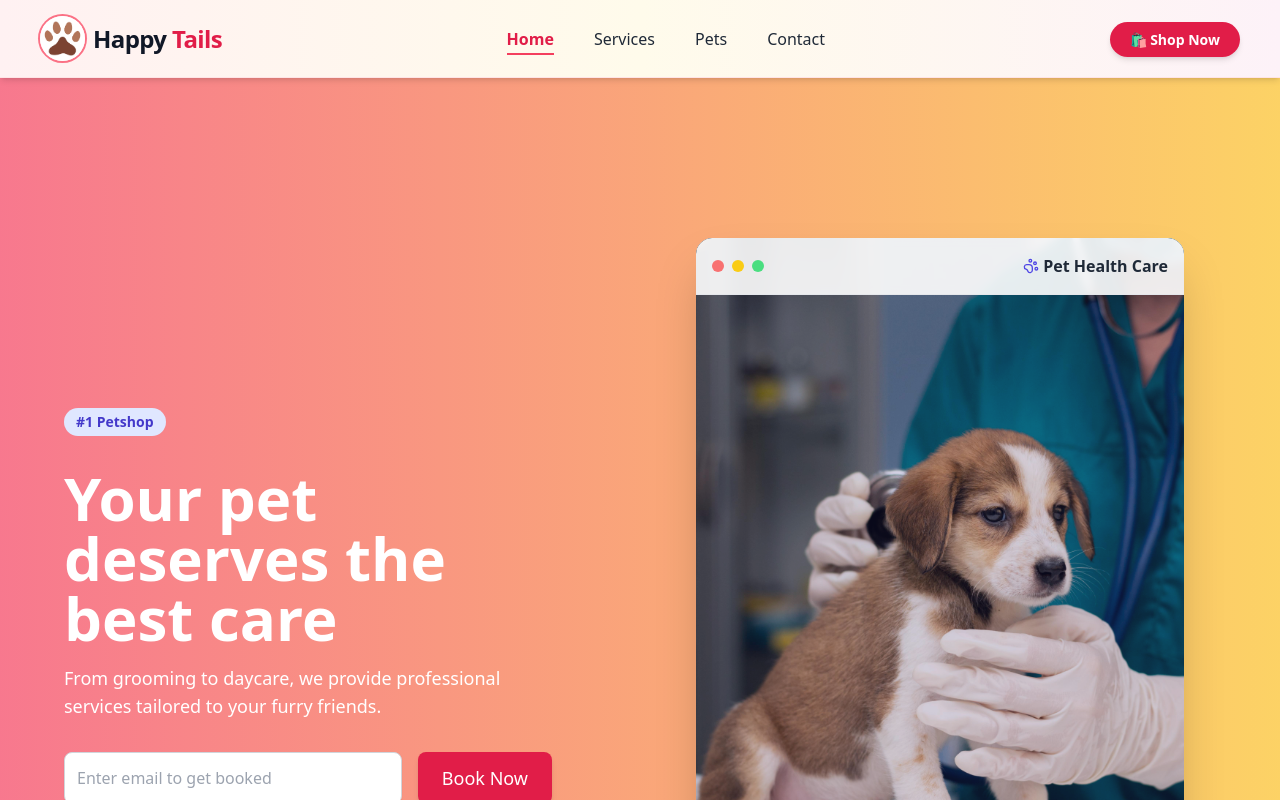
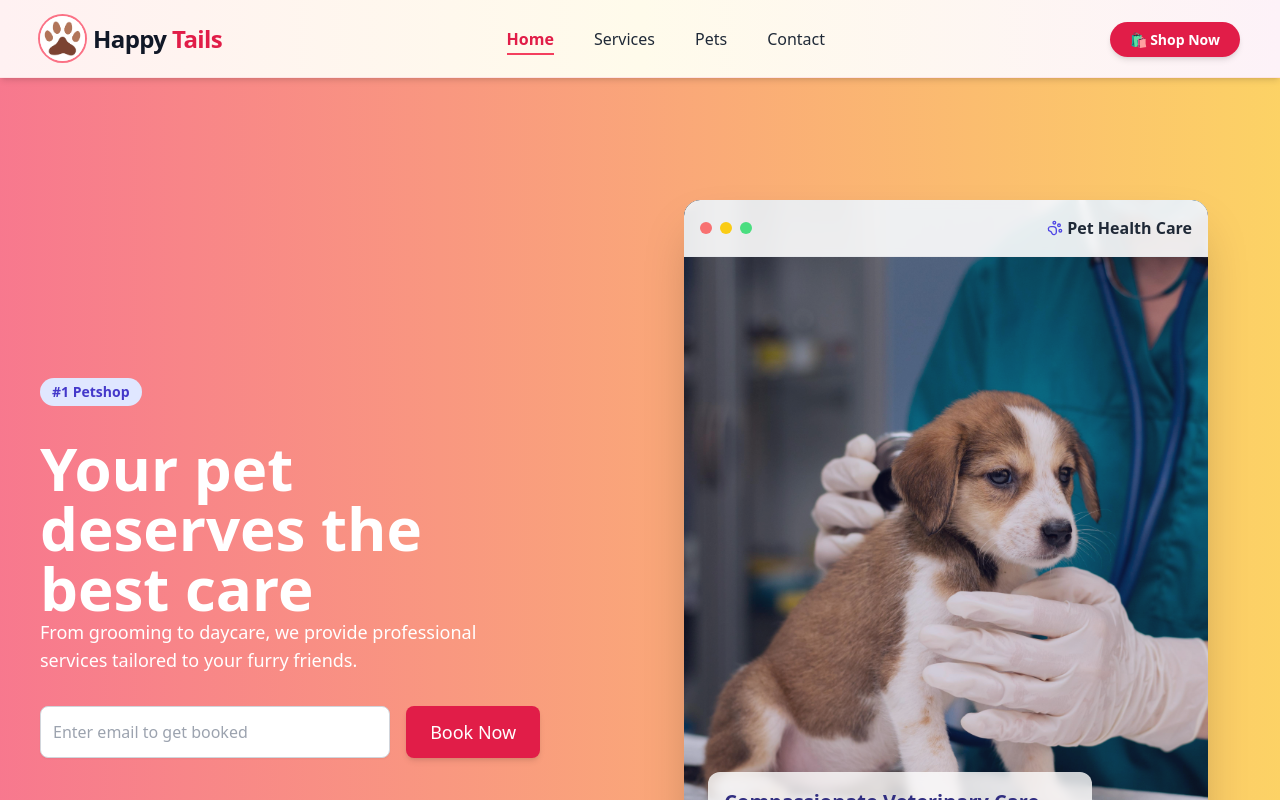
Before and after one commit to AstroCodeMir/happy-tails, a Next.js app: page / in a window 1280 px wide. Shown: the top 800 px of the page. Built offline with nearby package versions, Linux system fonts and the light colour scheme.

Commit message:
added framer-motion for fade up effects

```diff
--- a/package.json
+++ b/package.json
@@ -9,6 +9,7 @@
     "lint": "eslint"
   },
   "dependencies": {
+    "framer-motion": "^12.23.24",
     "lucide-react": "^0.545.0",
     "next": "15.5.5",
     "react": "19.1.0",
--- /dev/null
+++ b/src/components/FadeInSection.tsx
@@ -0,0 +1,27 @@
+"use client";
+
+import { motion } from "framer-motion";
+import { ReactNode } from "react";
+
+interface FadeInSectionProps {
+  children: ReactNode;
+  delay?: number; // optional delay for staggered animations
+  yOffset?: number; // optional for customizing vertical offset
+}
+
+export default function FadeInSection({
+  children,
+  delay = 0,
+  yOffset = 40,
+}: FadeInSectionProps) {
+  return (
+    <motion.div
+      initial={{ opacity: 0, y: yOffset }}
+      whileInView={{ opacity: 1, y: 0 }}
+      transition={{ duration: 0.6, delay, ease: "easeOut" }}
+      viewport={{ once: true, amount: 0.2 }}
+    >
+      {children}
+    </motion.div>
+  );
+}
--- a/src/components/Hero.tsx
+++ b/src/components/Hero.tsx
@@ -1,6 +1,7 @@
 "use client";
 
 import React from "react";
+import FadeInSection from "@/components/FadeInSection";
 
 const PawPrintIcon: React.FC<React.SVGProps<SVGSVGElement>> = (props) => (
     <svg
@@ -24,7 +25,7 @@ const PawPrintIcon: React.FC<React.SVGProps<SVGSVGElement>> = (props) => (
 
 export default function Hero() {
   return (
-    <section className="relative min-h-screen flex items-center justify-center px-6 pt-24 md:pt-32 lg:px-16">
+    <section className="relative min-h-screen flex items-center justify-center px-6 pt-[110px] md:pt-[100px] lg:pt-[90px] lg:px-10">
       {/* Background Image with Gradient Overlay */}
       <div
         className="absolute inset-0 bg-cover bg-center"
@@ -37,21 +38,25 @@ export default function Hero() {
       <div className="relative z-10 max-w-7xl w-full flex flex-col lg:flex-row items-center justify-center gap-16">
         {/* Left Content */}
         <div className="space-y-8 lg:pr-12 text-center lg:text-left">
+              <FadeInSection>
           <span className="inline-flex items-center px-3 py-1 text-sm font-semibold text-indigo-700 bg-indigo-100 rounded-full">
             #1 Petshop
           </span>
-
+              </FadeInSection>
           <header className="space-y-4">
+            <FadeInSection delay={0.2}>
             <h1 className="text-5xl md:text-6xl font-extrabold text-white leading-tight">
               Your pet <br />
               deserves the <br />
               best care
             </h1>
+
             <p className="text-lg text-white max-w-lg">
               From grooming to daycare, we provide professional services tailored to your furry friends.
             </p>
+            </FadeInSection>
           </header>
-
+          <FadeInSection>
           <form className="flex flex-col sm:flex-row space-y-4 sm:space-y-0 sm:space-x-4 max-w-lg mx-auto lg:mx-0">
             <input
               type="email"
@@ -66,6 +71,7 @@ export default function Hero() {
               Book Now
             </button>
           </form>
+          </FadeInSection>
         </div>
 
         {/* Right Content - Hero Image */}
```
Also changed, not shown: 1 other file (tests, documents, lock files or other folders).
